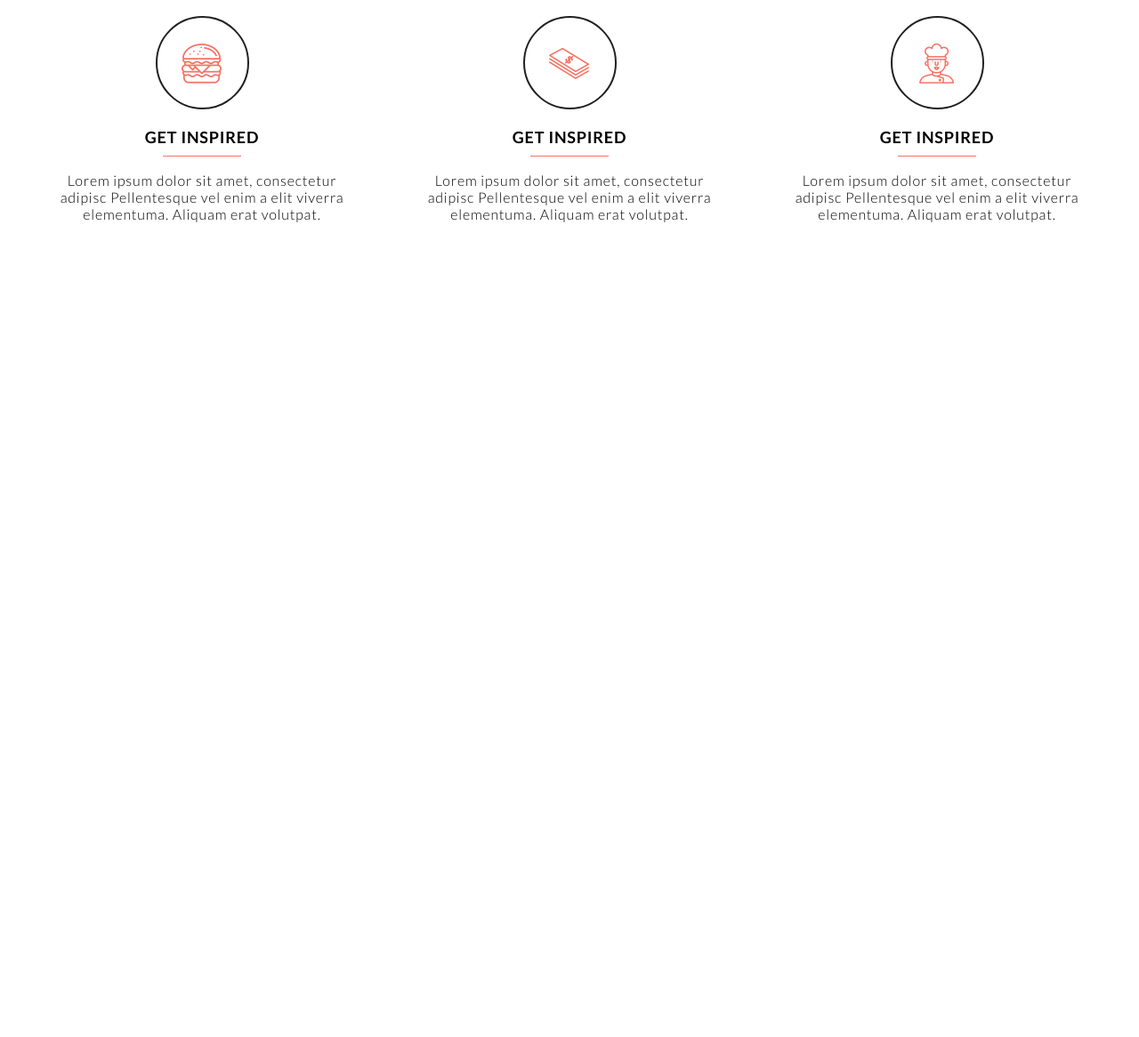
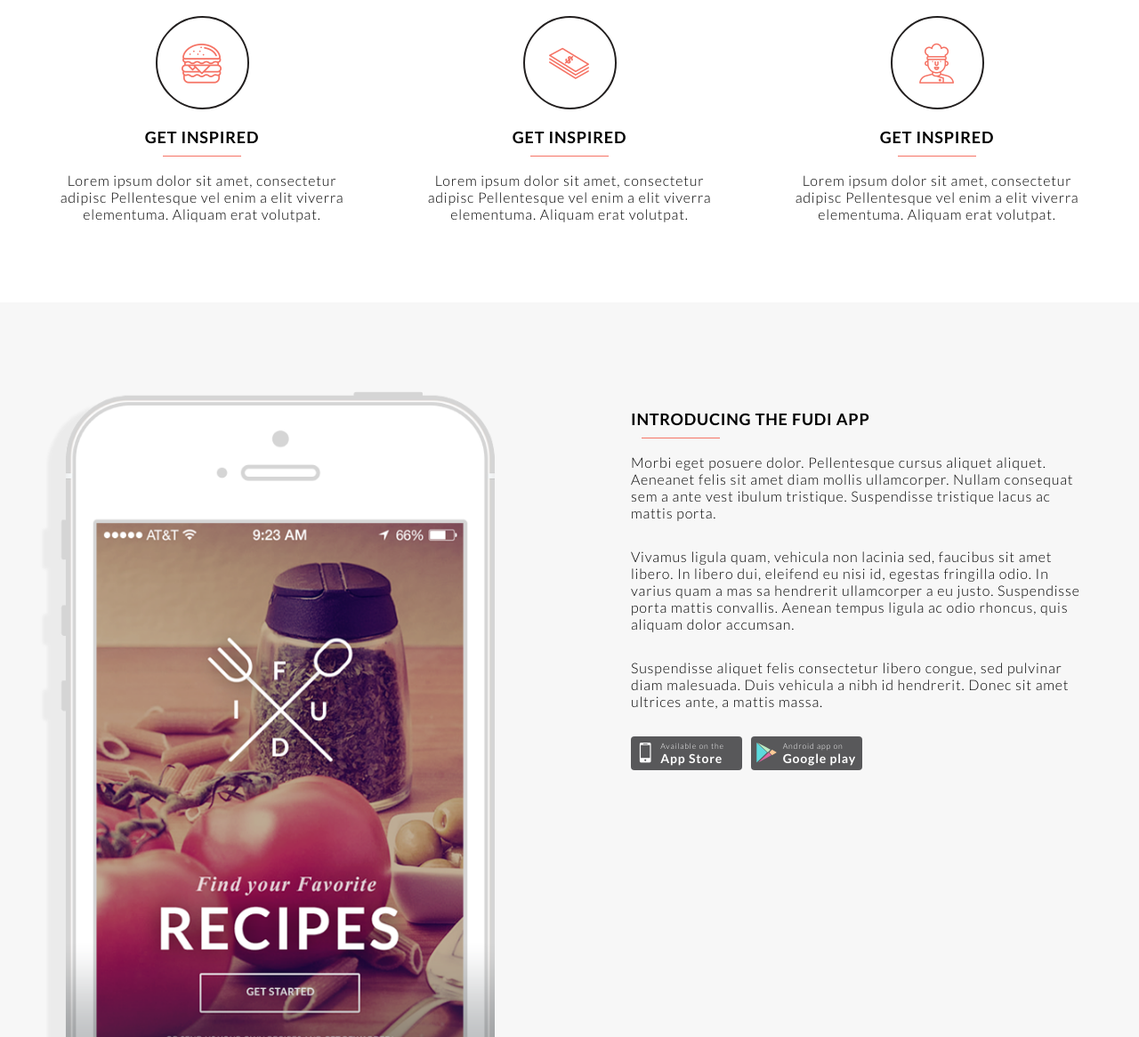
Before and after one commit to nikitagolovchenko/fudi, a plain HTML site: page index.html in a window 1280 px wide. Shown: the part 999-2165 px from the top of the page at 89% size. Before the commit the page ends 1339 px from the top, so only its background shows below. Drawn offline with Linux system fonts and the light colour scheme.

Commit message:
add section appapp section && responsible

```diff
--- a/index.html
+++ b/index.html
@@ -31,8 +31,8 @@
                             <span class="nav-toggle__item">Menu</span>
                         </button>
                     </div>
-                </div>
-            </div>
+                </div><!--/.row-->
+            </div><!--/.container-->
         </div>
 
         <!-- Intro -->
@@ -47,8 +47,8 @@
                             <p class="intro__text">or send us your own recipes and <a href="#">get rewarded!</a></p>
                         </div>
                     </div>
-                </div>
-            </div>
+                </div><!--/.row-->
+            </div><!--/.container-->
         </div>
 
         <!-- Services -->
@@ -90,8 +90,49 @@
                                  Aliquam erat volutpat. </p>
                         </div>
                     </div>
-                </div>
-            </div>
+                </div><!--/.row-->
+            </div><!--/.container-->
+        </div>
+
+        <!-- App -->
+        <div class="app">
+            <div class="container">
+                <div class="row justify-content-between">
+                    <div class="col-10 offset-5 col-lg-9 offset-lg-0">
+                        <img class="app__img" src="images/app/app.png" alt="iphone">
+                    </div>
+                    <div class="col-lg-9">
+                        <div class="app__intro">
+                            <h3 class="title title--start-line">introducing the fudi app</h3>
+                            <p class="app__text">Morbi eget posuere dolor. Pellentesque cursus aliquet aliquet. Aeneanet felis sit amet diam mollis ullamcorper. Nullam consequat sem a ante vest ibulum tristique. Suspendisse tristique lacus ac mattis porta.</p>
+                            <p class="app__text">Vivamus ligula quam, vehicula non lacinia sed, faucibus sit amet libero. In libero dui, eleifend eu nisi id, egestas fringilla odio. In varius quam a mas sa hendrerit ullamcorper a eu justo. Suspendisse porta mattis convallis. Aenean tempus ligula ac odio rhoncus, quis aliquam dolor accumsan.</p>
+                            <p class="app__text">Suspendisse aliquet felis consectetur libero congue, sed pulvinar diam malesuada. Duis vehicula a nibh id hendrerit. Donec sit amet ultrices ante, a mattis massa.</p>
+                            <div class="app__play d-flex justify-content-center justify-content-lg-start">
+                                <a class="play d-flex align-items-center" href="#">
+                                    <div class="play__icon">
+                                        <span class="icon-icon"> </span>
+                                    </div>
+                                    <div class="play__text">
+                                        <span>Available on the</span>
+                                        <p>App Store</p>
+                                    </div>
+                                </a>
+                                <a class="play d-flex align-items-center" href="#">
+                                        <div class="play__icon">
+                                            <span class="icon-google-play">
+                                                <span class="path1"></span><span class="path2"></span><span class="path3"></span><span class="path4"></span>
+                                            </span>
+                                        </div>
+                                        <div class="play__text">
+                                            <span>Android app on</span>
+                                            <p>Google play</p>
+                                        </div>
+                                    </a>
+                            </div>
+                        </div>
+                    </div>
+                </div><!--/.row-->
+            </div><!--/.container-->
         </div>
 
     </div>
--- a/scss/_fonts.scss
+++ b/scss/_fonts.scss
@@ -1,10 +1,10 @@
 @font-face {
   font-family: 'icomoon';
-    src:  url('../fonts/icomoon.eot?q7lv1a');
-    src:  url('../fonts/icomoon.eot?q7lv1a#iefix') format('embedded-opentype'),
-      url('../fonts/icomoon.ttf?q7lv1a') format('truetype'),
-      url('../fonts/icomoon.woff?q7lv1a') format('woff'),
-      url('../fonts/icomoon.svg?q7lv1a#icomoon') format('svg');
+  src:  url('../fonts/icomoon.eot?p0392r');
+  src:  url('../fonts/icomoon.eot?p0392r#iefix') format('embedded-opentype'),
+    url('../fonts/icomoon.ttf?p0392r') format('truetype'),
+    url('../fonts/icomoon.woff?p0392r') format('woff'),
+    url('../fonts/icomoon.svg?p0392r#icomoon') format('svg');
   font-weight: normal;
   font-style: normal;
 }
@@ -24,6 +24,28 @@
   -moz-osx-font-smoothing: grayscale;
 }
 
+.icon-google-play .path1:before {
+  content: "\e903";
+  color: rgb(92, 218, 221);
+}
+.icon-google-play .path2:before {
+  content: "\e904";
+  margin-left: -1em;
+  color: rgb(189, 236, 196);
+}
+.icon-google-play .path3:before {
+  content: "\e905";
+  margin-left: -1em;
+  color: rgb(220, 104, 161);
+}
+.icon-google-play .path4:before {
+  content: "\e906";
+  margin-left: -1em;
+  color: rgb(255, 202, 150);
+}
+.icon-icon:before {
+  content: "\e907";
+}
 .icon-banknote:before {
   content: "\e900";
 }
--- /dev/null
+++ b/scss/blocks/_app.scss
@@ -0,0 +1,49 @@
+.app {
+    background-color: $gray;
+    padding-top: 40px;
+    font-size: 14px;
+
+    @media (min-width: $screen-sm) {
+        padding-top: 55px;
+        font-size: 15px;
+    }
+
+    @media (min-width: $screen-md) {
+        padding-top: 75px;
+        font-size: 16px;
+    }
+
+    @media (min-width: $screen-lg) {
+        padding-top: 100px;
+    }
+
+    &__img {
+        display: block;
+        width: 100%;
+        height: auto;
+
+        position: relative;
+        left: -15px;
+    }
+
+    &__intro {
+        margin-bottom: 15px;
+    }
+
+    &__text {
+        font-weight: $light;
+        margin-bottom: 13px;
+
+        @media (min-width: $screen-sm) {
+            margin-bottom: 15px;
+        }
+
+        @media (min-width: $screen-md) {
+            margin-bottom: 22px;
+        }
+
+        @media (min-width: $screen-lg) {
+            margin-bottom: 30px;
+        }
+    }
+}
--- /dev/null
+++ b/scss/blocks/_play.scss
@@ -0,0 +1,38 @@
+.play {
+    width: 115px;
+    padding: 5px;
+    margin-right: 15px;
+    background-color: $dark-gray;
+    border-radius: 4px;
+    color: $white;
+    font-size: 12px;
+    @extend %transition;
+
+    @media (min-width: $screen-md) {
+        margin-right: 10px;
+        width: 125px;
+        font-size: 14px;
+    }
+
+    &:hover {
+        background-color: $black-light;
+    }
+
+    &__icon {
+        font-size: 1.6em;
+    }
+
+    &__text {
+        padding-left: 5px;
+
+        span {
+            display: block;
+            font-size: $font-size--10px;
+            font-weight: $light;
+        }
+
+        p {
+            font-weight: $bold;
+        }
+    }
+}
--- a/scss/blocks/_title.scss
+++ b/scss/blocks/_title.scss
@@ -17,4 +17,18 @@
         background-color: $red;
         transform: translateX(-50%);
     }
+
+    &--start-line {
+        padding: 20px 0 10px;
+
+        &:after {
+            content: "";
+            top: 100%;
+            left: 11%;
+            position: absolute;
+            width: 88px;
+            height: 1px;
+            background-color: $red;
+        }
+    }
 }
--- a/scss/helpers/_variables.scss
+++ b/scss/helpers/_variables.scss
@@ -1,4 +1,6 @@
 $white: #fff;
+$gray: #f7f7f7;
+$dark-gray: #58585a;
 $black: #000;
 $black-light: #221f1f;
 $red: #f57365;
--- a/scss/style.scss
+++ b/scss/style.scss
@@ -19,3 +19,7 @@
 @import "blocks/services";
 
 @import "blocks/title";
+
+@import "blocks/app";
+
+@import "blocks/play";
```
Also changed, not shown: css/style.css, fonts/icomoon.ttf, fonts/icomoon.woff, images/app/app.png (added), 3 other files. Lines whose indentation alone changed are shown as unchanged.
